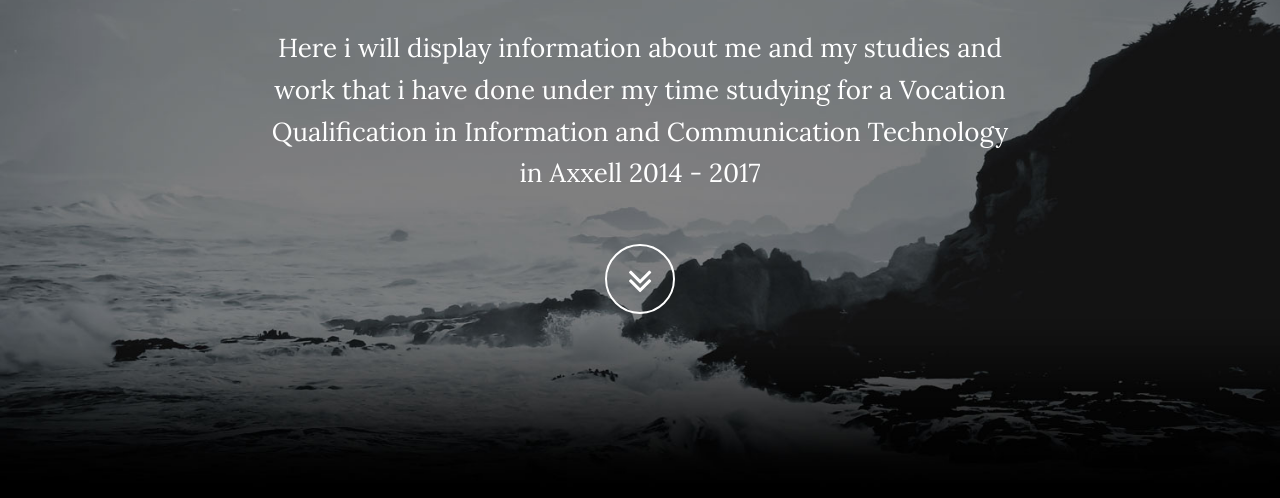
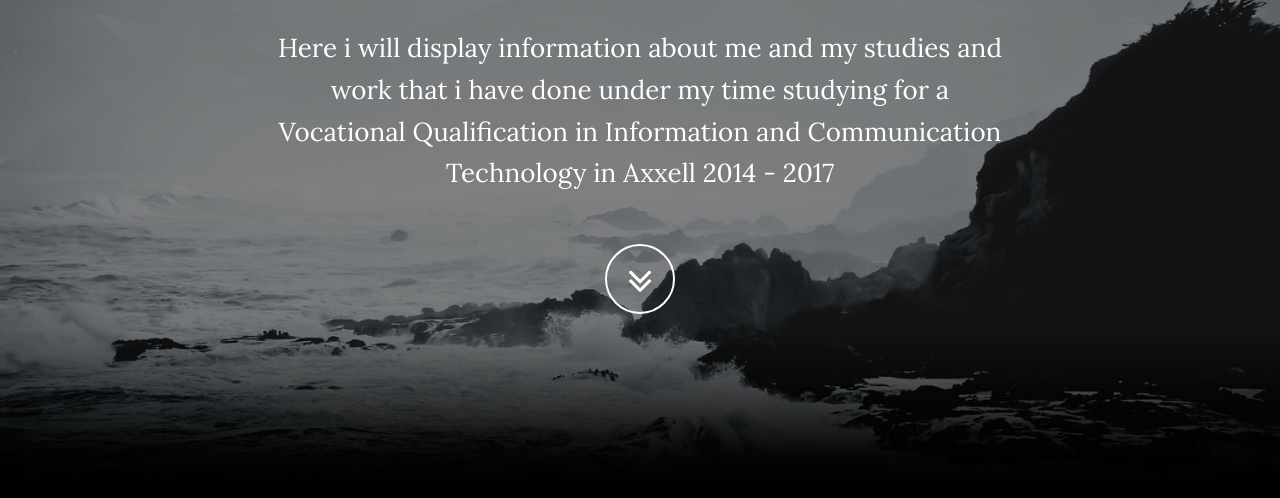
Before and after one commit to Linuswiberg/linuswiberg.github.io, a website: page index.html in a window 1280 px wide. Shown: the part 302-800 px from the top of the page. Drawn offline with nearby package versions, Linux system fonts and the light colour scheme.

Commit message:
Fixed typo in welcome text

```diff
--- a/index.html
+++ b/index.html
@@ -75,7 +75,7 @@
                 <div class="row">
                     <div class="col-md-8 col-md-offset-2">
                         <h1 class="brand-heading">Welcome</h1>
-                        <p class="intro-text">Here i will display information about me and my studies and work that i have done under my time studying for a Vocation Qualification in Information and Communication Technology in Axxell 2014 - 2017
+                        <p class="intro-text">Here i will display information about me and my studies and work that i have done under my time studying for a Vocational Qualification in Information and Communication Technology in Axxell 2014 - 2017
 </p>
                         <a href="#about" class="btn btn-circle page-scroll">
                             <i class="fa fa-angle-double-down animated"></i>
```
